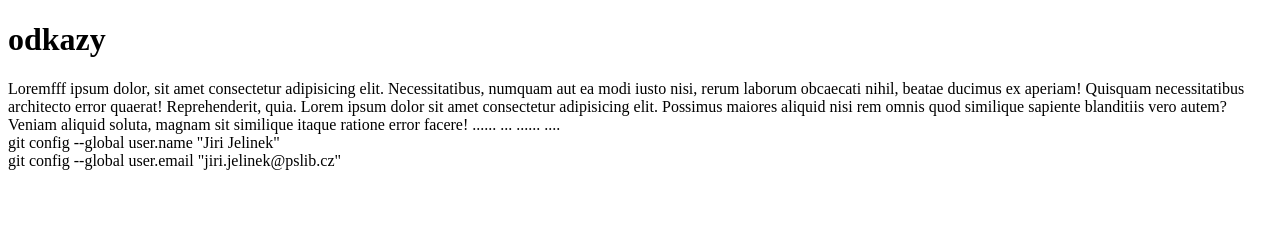
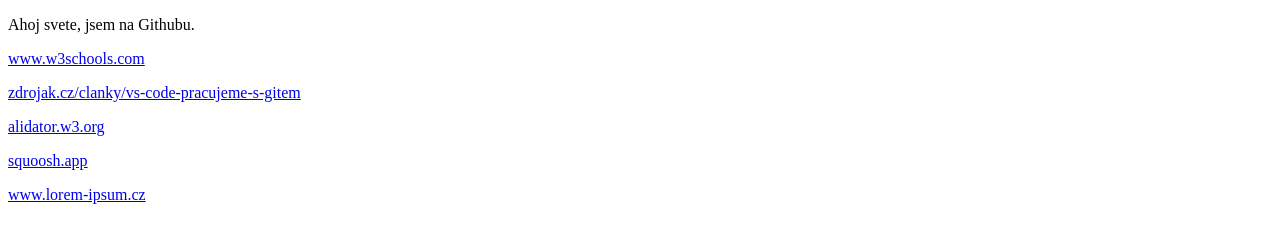
Before and after one commit to jiri-jelinek/web_odkazy, a plain HTML site: page index.html in a window 1280 px wide. Drawn offline with Linux system fonts and the light colour scheme.

Commit message:
Update index.html

```diff
--- a/index.html
+++ b/index.html
@@ -3,23 +3,16 @@
 <head>
     <meta charset="UTF-8">
     <meta name="viewport" content="width=device-width, initial-scale=1.0">
-    <title>Odkazy</title>
+    <title>Ahoj svete</title>
 </head>
 <body>
-<h1>odkazy</h1>
-<p>
-   Loremfff ipsum dolor, sit amet consectetur adipisicing elit. Necessitatibus, numquam aut ea modi iusto nisi, rerum laborum obcaecati nihil, beatae ducimus ex aperiam! Quisquam necessitatibus architecto error quaerat! Reprehenderit, quia.
-  Lorem ipsum dolor sit amet consectetur adipisicing elit. Possimus maiores aliquid nisi rem omnis quod similique sapiente blanditiis vero autem? Veniam aliquid soluta, magnam sit similique itaque ratione error facere!
-...... ... ...... ....
-<br>
-    git config --global user.name "Jiri Jelinek"
-<br>
-    git config --global user.email "jiri.jelinek@pslib.cz"
-<br>
-
-</p>
-
-
-
+<p> Ahoj svete, jsem na Githubu. </p>
+  <p></p>
+  <p> <a href="https://www.w3schools.com" target="_blank"> www.w3schools.com </a> </p>
+  <p> <a href="https://zdrojak.cz/clanky/vs-code-pracujeme-s-gitem" target="_blank"> zdrojak.cz/clanky/vs-code-pracujeme-s-gitem </a> </p>
+  <p> <a href="https://validator.w3.org" target="_blank"> alidator.w3.org </a> </p>
+  <p> <a href=" https://squoosh.app" target="_blank"> squoosh.app </a> </p>
+  <p> <a href="http://www.lorem-ipsum.cz/?lang=cz" target="_blank"> www.lorem-ipsum.cz </a> </p>
+  <p></p>
 </body>
 </html>
```
